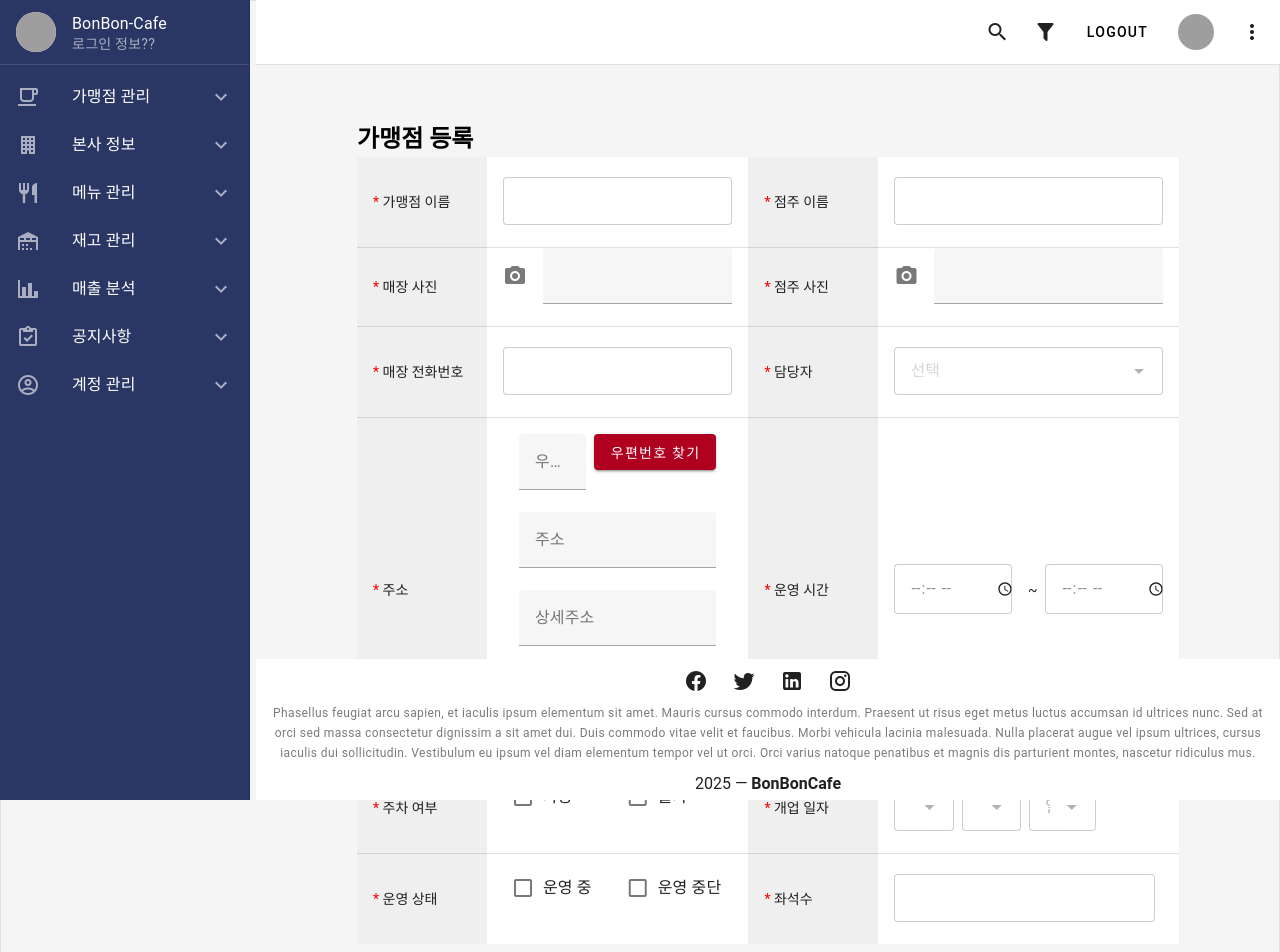
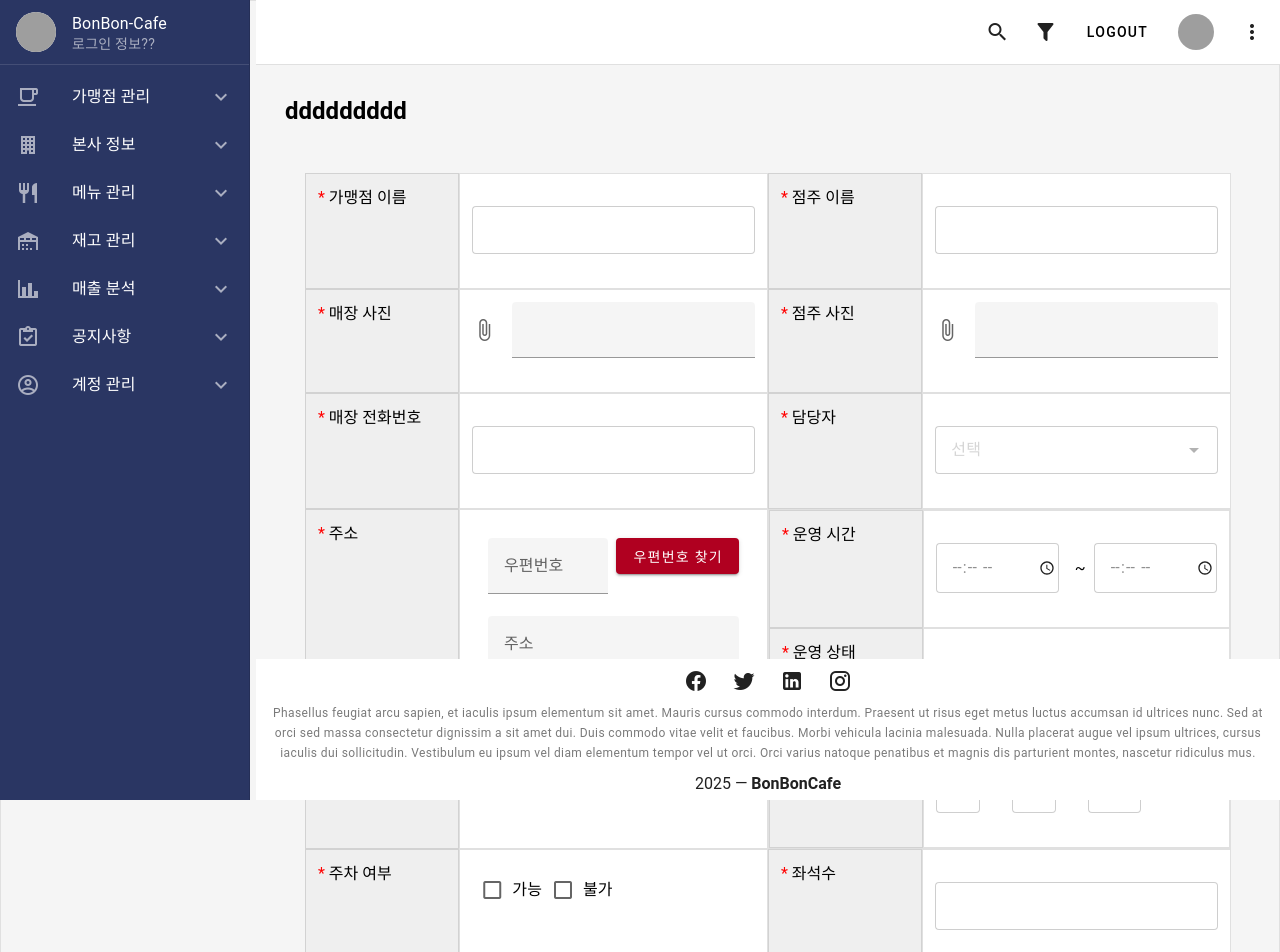
Before and after one commit to beyond-sw-camp/be13-fin-bonbon-BonBonCafe-FE, a Vue app in the folder bonbonCafe-page/: page /franchise-register in a window 1280 px wide. Shown: the top 952 px of the page. Built offline with nearby package versions, Linux system fonts and the light colour scheme; sample sign-in values are in the browser's storage; grey boxes are pictures that could not be loaded; what webfontloader would draw is missing.

Commit message:
[feat] franchse 등록 화면 구현중 (이제경)

```diff
--- a/bonbonCafe-page/src/components/franchise/FranchiseForm copy.vue
+++ /dev/null
@@ -1,344 +0,0 @@
- <!-- <template>
-    <form @submit.prevent="handleSubmit">
-        <v-table class="pa-0 d-flex">
-        <tbody>
-          <tr>
-            <td class=" thead-title tb-bg"><span class="required">* </span> 가맹점 이름</td>
-            <td class=""><input type="text"/></td>
-            <td class=" thead-title"><span class="required">* </span> 점주 이름</td>
-            <td class=""><input type="text"/></td>
-          </tr>
-          <tr>
-            <td class=" thead-title "><span class="required">* </span> 가맹점 사진</td>
-              <td colspan="1">
-                <div class="ma-5 upload-box">사진 올리기</div>
-                <input type="file" class="file-input" />
-              </td>
-            <td class=" thead-title"><span class="required">* </span> 점주 사진</td>
-            <td colspan="1">
-                <div class="upload-box">사진 올리기</div>
-                <input type="file" class="file-input" />
-              </td>
-          </tr>
-          <tr>
-            <td class=" thead-title"><span class="required">* </span> 가맹점 전화번호</td>
-            <td class=""><input type="tel"/></td>
-            <td class=" thead-title"><span class="required">* </span> 담당자</td>
-            <td>
-              <select>
-                <option disabled selected>선택</option>
-                <option>홍길동</option>
-              </select>
-            </td>
-          </tr>
-          <tr>
-            <td class="thead-title" rowspan="2"><span class="required">* </span>우편 번호</td>
-            <td rowspan="2">
-              <input type="text" />
-              <button class="search-btn">🔍</button>
-            </td>
-            <td class="thead-title">주차 가능</td>
-            <td>
-              <label><input type="checkbox" /> 가능</label>
-              <label><input type="checkbox" /> 불가</label>
-            </td>
-          </tr>
-          <tr>
-            <td class=" thead-title"><span class="required">* </span> 운영상태</td>
-            <td class="">ffff</td>
-          </tr>
-          <tr>
-
-            <td class=" thead-title"><span class="required">* </span> 운영 시간</td>
-            <td class="">ddd</td>
-          </tr>
-          <tr>
-            <td class=" thead-title"><span class="required">* </span> 개업 일자 </td>
-            <td>
-              <select> <option >년</option> </select>
-              <select> <option >월</option> </select>
-              <select> <option >일</option> </select>
-            </td>
-            <td class=" thead-title"> 좌석수</td>
-            <td><input type="number" /></td>
-          </tr>
-        </tbody>
-        </v-table>
-    </form>
-</template>
-
-
-<script setup>
-
-</script>
-<style scoped>
-.thead-title{
-  width: 120px;
-  max-width: 150px;
-  white-space: nowrap;
-  overflow: hidden;
-  text-overflow: ellipsis;
-  background-color: #efefef;
-}
-
-.franchise-register {
-  background: #fdfcf6;
-  padding: 30px;
-  font-family: 'Pretendard', sans-serif;
-}
-
-.title {
-  font-size: 24px;
-  font-weight: 800;
-  margin-bottom: 20px;
-  color: #1a1a1a;
-}
-
-.register-table {
-  width: 100%;
-  border-collapse: separate;
-  border-spacing: 0 10px;
-}
-
-.register-table td {
-  padding: 10px;
-  vertical-align: middle;
-}
-
-.register-table input,
-.register-table select {
-  padding: 6px 10px;
-  width: 100%;
-  box-sizing: border-box;
-  border: 1px solid #ccc;
-  border-radius: 8px;
-}
-
-.upload-box {
-  height: 200px;
-  border: 2px dashed #ccc;
-  text-align: center;
-  padding: 20px;
-  color: #aaa;
-  background-color: #efefef;
-  border-radius: 12px;
-  cursor: pointer;
-}
-
-.required {
-  color: red;
-}
-
-.search-btn {
-  margin-left: 4px;
-  background: #f1f1f1;
-  border: none;
-  padding: 6px 10px;
-  border-radius: 6px;
-  cursor: pointer;
-}
-
-.btn-wrap {
-  margin-top: 30px;
-  text-align: center;
-}
-
-.btn {
-  padding: 10px 30px;
-  margin: 0 10px;
-  font-weight: 600;
-  border-radius: 10px;
-  border: none;
-  cursor: pointer;
-}
-
-.submit {
-  background-color: #b59f78;
-  color: white;
-}
-
-.cancel {
-  background-color: #f1f1f1;
-  color: #333;
-}
-
-</style> -->
-
-
-<template>
-  <div class="franchise-register">
-    <!-- <h2 class="title">가맹점 등록</h2> -->
-
-    <v-table class="register-table">
-      <tbody>
-        <tr>
-          <td class="thead-title"><span class="required">* </span>가맹점 이름</td>
-          <td><input type="text" /></td>
-          <td class="thead-title"><span class="required">* </span>점주 이름</td>
-          <td><input type="text" /></td>
-        </tr>
-
-        <tr>
-          <td class="thead-title"><span class="required">* </span>매장 사진</td>
-          <td>
-            <div class="upload-box">사진 올리기</div>
-            <input type="file" class="file-input" />
-          </td>
-          <td class="thead-title"><span class="required">* </span>점주 사진</td>
-          <td>
-            <div class="upload-box">사진 올리기</div>
-            <input type="file" class="file-input" />
-          </td>
-        </tr>
-
-        <tr>
-          <td class="thead-title"><span class="required">* </span>매장 전화번호</td>
-          <td><input type="text" /></td>
-          <td class="thead-title"><span class="required">* </span>담당자</td>
-          <td>
-            <select>
-              <option disabled selected>선택</option>
-              <option>홍길동</option>
-            </select>
-          </td>
-        </tr>
-
-        <tr>
-          <td class="thead-title"><span class="required">* </span>우편 번호
-        </td>
-          <td>
-            <input type="text" />
-            <button class="search-btn">🔍</button>
-          </td>
-          <td class="thead-title">주차 가능</td>
-          <td>
-            <label><input type="checkbox" /> 가능</label>
-            <label><input type="checkbox" /> 불가</label>
-          </td>
-        </tr>
-
-        <tr>
-          <td class="thead-title">상세 주소</td>
-          <td colspan="3"><input type="text" style="width: 100%;" /></td>
-        </tr>
-
-        <!-- 사업자번호 제거됨 -->
-
-        <tr>
-          <td class="thead-title">개업 일자</td>
-          <td colspan="">
-            <v-select> <option>년</option> </v-select>
-            <v-select> <option>월</option> </v-select>
-            <v-select> <option>일</option> </v-select>
-          </td>
-           <td class="thead-title">운영 상태</td>
-            <td>
-              <label><input type="checkbox" /> 운영중</label>
-              <label><input type="checkbox" /> 운영 중단</label>
-            </td>
-        </tr>
-
-        <tr>
-          <td class="thead-title">좌석수</td>
-          <td><input type="number" /></td>
-          <td class="thead-title">운영 시간</td>
-          <td>
-            <input type="time" /> ~ <input type="time" />
-          </td>
-        </tr>
-
-      </tbody>
-    </v-table>
-
-  </div>
-</template>
-
-<style scoped>
-.franchise-register {
-  background-color: white;
-  /* padding: 0px; */
-  /* margin: 0%; */
-  /* font-family: 'Pretendard', sans-serif; */
-}
-
-.title {
-  font-size: 24px;
-  font-weight: 800;
-  margin-bottom: 20px;
-  color: #1a1a1a;
-}
-
-.thead-title{
-  width: 120px;
-  max-width: 150px;
-  white-space: nowrap;
-  overflow: hidden;
-  text-overflow: ellipsis;
-  background-color: #efefef;
-}
-.register-table {
-  width: 100%;
-  border-collapse: separate;
-  /* border-spacing: 0 10px; */
-}
-
-.register-table td {
-  padding: 10px;
-  vertical-align: middle;
-}
-
-.register-table input,
-.register-table select {
-  padding: 6px 10px;
-  width: 100%;
-  box-sizing: border-box;
-  border: 1px solid #ccc;
-  border-radius: 8px;
-}
-
-.upload-box {
-  border: 2px dashed #ccc;
-  text-align: center;
-  padding: 20px;
-  color: #aaa;
-  border-radius: 12px;
-  cursor: pointer;
-}
-
-.required {
-  color: red;
-}
-
-.search-btn {
-  margin-left: 4px;
-  background: #f1f1f1;
-  border: none;
-  padding: 6px 10px;
-  border-radius: 6px;
-  cursor: pointer;
-}
-
-.btn-wrap {
-  margin-top: 30px;
-  text-align: center;
-}
-
-.btn {
-  padding: 10px 30px;
-  margin: 0 10px;
-  font-weight: 600;
-  border-radius: 10px;
-  border: none;
-  cursor: pointer;
-}
-
-/* .submit {
-  background-color: #b59f78;
-  color: white;
-}
-
-.cancel {
-  background-color: #f1f1f1;
-  color: #333;
-} */
-</style>
--- a/bonbonCafe-page/src/components/franchise/FranchiseForm.vue
+++ b/bonbonCafe-page/src/components/franchise/FranchiseForm.vue
@@ -1,44 +1,51 @@
-
 <template>
-  <v-container class="pa-0">
-    <v-table class="franchise-register">
-      <tbody>
-        <tr>
-          <td class="title"><span class="required">*</span> 가맹점 이름</td>
-          <td>
+  <v-container class="franchise-register pa-8">
+    <v-row >
+      <v-col cols="2" class="headerCol border border-grey-lighten2"><span class="required">*</span> 가맹점 이름</v-col>
+      <v-col cols="4" class="bodyCol border border-grey-lighten2">
         <v-text-field
           density="comfortable"
           variant="outlined"
           class="textBox"
         />
-          </td>
-          <td class="title"><span class="required">*</span> 점주 이름</td>
-          <td>
+      </v-col>
+      <v-col cols="2" class="headerCol border border-grey-lighten2"><span class="required">*</span> 점주 이름</v-col>
+      <v-col cols="4" class="bodyCol border border-grey-lighten2">
         <v-text-field
           density="comfortable"
           variant="outlined"
           class="textBox"
         />
-          </td>
-        </tr>
-        <tr>
-          <td class="title"><span class="required">*</span> 매장 사진</td>
-          <td><v-file-input prepend-icon="mdi-camera" dense></v-file-input></td>
-          <td class="title"><span class="required">*</span> 점주 사진</td>
-          <td><v-file-input prepend-icon="mdi-camera" dense></v-file-input></td>
-        </tr>
-        <tr>
-          <td class="title"><span class="required">*</span> 매장 전화번호</td>
-          <td>
+      </v-col>
+    </v-row>
+
+
+    <v-row>
+      <v-col cols="2" class="headerCol border border-grey-lighten2"><span class="required">*</span> 매장 사진</v-col>
+      <v-col cols="4" class="bodyCol border border-grey-lighten2">
+        <v-file-input class="image"/>
+      </v-col>
+      <v-col cols="2" class="headerCol border border-grey-lighten2"><span class="required">*</span> 점주 사진</v-col>
+      <v-col  class="bodyCol border border-grey-lighten2">
+        <v-file-input class="image"/>
+      </v-col>
+    </v-row>
+
+
+
+
+    <v-row>
+      <v-col cols="2" class="headerCol border border-grey-lighten2"><span class="required">*</span> 매장 전화번호</v-col>
+      <v-col  class="bodyCol border border-grey-lighten2">
         <v-text-field
           type="tel"
           density="comfortable"
           variant="outlined"
           class=" textBox"
         />
-          </td>
-          <td class="title"><span class="required">*</span> 담당자</td>
-          <td>
+      </v-col>
+      <v-col cols="2" class="headerCol border border-grey-lighten2"><span class="required">*</span> 담당자</v-col>
+      <v-col  class="bodyCol border border-grey-lighten2">
         <v-select
           :items="['홍길동']"
           placeholder="선택"
@@ -46,15 +53,21 @@
           variant="outlined"
           class=" textBox"
         ></v-select>
-          </td>
-        </tr>
-        <tr>
-          <td class="title" ><span class="required">*</span> 주소</td>
-          <td colspan="" >
+      </v-col>
+    </v-row>
+
+
+    <v-row >
+      <v-col cols="2" class="headerCol border border-grey-lighten2" ><span class="required">*</span> 주소</v-col>
+      <v-col cols="4"  class="bodyCol border border-grey-lighten2">
         <KakaoAPI/>
-          </td>
-          <td class="title"><span class="required">*</span> 운영 시간</td>
-          <td colspan="3">
+      </v-col>
+
+
+      <v-col  class="bodyCol  border border-grey-lighten2">
+        <v-row >
+          <v-col cols="4" class="headerCol  border border-grey-lighten2"><span class="required">*</span> 운영 시간</v-col>
+          <v-col cols="8" class=" border border-grey-lighten2" >
             <div class="d-flex align-center">
               <v-text-field
                 type="time"
@@ -70,20 +83,22 @@
                 class=" textBox"
               />
             </div>
-          </td>
-        </tr>
+          </v-col>
+        </v-row>
+        <v-row>
+          <v-col cols="4" class="headerCol  border border-grey-lighten2"><span class="required">*</span> 운영 상태</v-col>
+          <v-col  cols="8" class=" border border-grey-lighten2">
+            <v-row no-gutters>
+              <v-col cols="6"><v-checkbox label="운영 중" value="운영중" dense></v-checkbox></v-col>
+              <v-col cols="6"><v-checkbox label="운영 중단" value="중단" dense></v-checkbox></v-col>
+            </v-row>
+          </v-col>
+        </v-row>
 
-        <tr>
-          <td class="title"><span class="required">*</span> 주차 여부</td>
-          <td>
-            <v-row no-gutters>
-              <v-col cols="6"><v-checkbox label="가능" value="가능"/></v-col>
-              <v-col cols="6"><v-checkbox label="불가" value="불가"/></v-col>
-            </v-row>
-          </td>
-          <td class="title"><span class="required">*</span> 개업 일자</td>
-          <td>
-            <v-row no-gutters>
+        <v-row>
+          <v-col cols="4" class="headerCol  border border-grey-lighten2 "><span class="required">*</span> 개업 일자</v-col>
+          <v-col  cols="8"  class="bodyCol  border border-grey-lighten2 ">
+            <v-row >
               <v-col cols="3">
                 <v-select
                   :items="['2023', '2024', '2025']"
@@ -111,119 +126,57 @@
                   density="comfortable"
                   variant="outlined"
                   class=" textBox"
-
                 />
               </v-col>
             </v-row>
-          </td>
-        </tr>
-        <tr>
-          <td class="title"><span class="required">*</span> 운영 상태</td>
-          <td>
+          </v-col>
+        </v-row>
+      </v-col>
+    </v-row>
+
+
+
+    <v-row >
+      <v-col cols="2" class="headerCol  border border-grey-lighten2"><span class="required">*</span> 주차 여부</v-col>
+      <v-col cols="4" class="bodyCol  border border-grey-lighten2">
         <v-row no-gutters>
-              <v-col cols="6"><v-checkbox label="운영 중" value="운영중" dense></v-checkbox></v-col>
-              <v-col cols="6"><v-checkbox label="운영 중단" value="중단" dense></v-checkbox></v-col>
+          <v-col cols="3"><v-checkbox label="가능" value="가능"/></v-col>
+          <v-col cols="3"><v-checkbox label="불가" value="불가"/></v-col>
         </v-row>
-          </td>
-          <td class="title"><span class="required">*</span> 좌석수</td>
-          <td>
+      </v-col>
+      <v-col cols="2" class="headerCol  border border-grey-lighten2"><span class="required">*</span> 좌석수</v-col>
+      <v-col cols="4"  class="bodyCol  border border-grey-lighten2">
         <v-text-field
           type="number"
           density="comfortable"
           variant="outlined"
-              class="mr-2 textBox"
+          class="textBox"
           dense
         />
-          </td>
-        </tr>
-      </tbody>
-    </v-table>
+      </v-col>
+    </v-row>
+
+
   </v-container>
 </template>
 
 <script setup>
 import KakaoAPI from './KakaoAPI.vue'
-import { ref, onMounted } from 'vue'
 
-// 주소 관련 변수들 선언
-const postcode = ref('')
-const address = ref('')
-const detailAddress = ref('')
-const extraAddress = ref('')
-const elementWrap = ref(null)
 
-// 페이지 마운트 후 스크립트 동적 삽입 (한 번만)
-onMounted(() => {
-  if (!window.daum?.Postcode) {
-    const script = document.createElement('script')
-    script.src = '//t1.daumcdn.net/mapjsapi/bundle/postcode/prod/postcode.v2.js'
-    script.async = true
-    document.head.appendChild(script)
-  }
-})
-
-function foldDaumPostcode() {
-  if (elementWrap.value) {
-    elementWrap.value.style.display = 'none'
-  }
-}
-
-function execDaumPostcode() {
-  const currentScroll = Math.max(document.body.scrollTop, document.documentElement.scrollTop)
-
-  new window.daum.Postcode({
-    oncomplete: function (data) {
-      let fullAddr = '' // 최종 주소
-      let extra = ''    // 참고항목
-
-      if (data.userSelectedType === 'R') {
-        fullAddr = data.roadAddress
-      } else {
-        fullAddr = data.jibunAddress
-      }
-
-      if (data.userSelectedType === 'R') {
-        if (data.bname !== '' && /[동|로|가]$/g.test(data.bname)) {
-          extra += data.bname
-        }
-        if (data.buildingName !== '' && data.apartment === 'Y') {
-          extra += (extra !== '' ? ', ' + data.buildingName : data.buildingName)
-        }
-        if (extra !== '') {
-          extra = ' (' + extra + ')'
-        }
-      }
-
-      postcode.value = data.zonecode
-      address.value = fullAddr
-      extraAddress.value = extra
-      detailAddress.value = ''
-
-      elementWrap.value.style.display = 'none'
-      document.body.scrollTop = currentScroll
-    },
-    onresize: function (size) {
-      elementWrap.value.style.height = size.height + 'px'
-    },
-    width: '100%',
-    height: '100%'
-  }).embed(elementWrap.value)
-
-  elementWrap.value.style.display = 'block'
-}
 </script>
 
+<style scoped>
 
-
-
-
-<style scoped>
-.franchise-register {
-  background-color: #ffffff;
+.franchise-register{
 }
-.title{
+.headerCol{
   background-color: #efefef;
   width: 130px;
+}
+.bodyCol{
+    background-color: #ffffff;
+
 }
 
 .required {
@@ -233,10 +186,6 @@ function execDaumPostcode() {
   color: gray;
   margin-top: 20px;
   margin-bottom: 0px;
-
 }
 
-td {
-  vertical-align: middle;
-}
 </style>
--- a/bonbonCafe-page/src/components/franchise/KakaoAPI.vue
+++ b/bonbonCafe-page/src/components/franchise/KakaoAPI.vue
@@ -4,9 +4,8 @@
         <v-text-field v-model="postcode" label="우편번호" readonly class="mr-2"/>
         <v-btn @click="execDaumPostcode" color="error" class="mb-4">우편번호 찾기</v-btn>
     </div>
-        <v-text-field v-model="address" label="주소" readonly />
-        <v-text-field v-model="detailAddress" label="상세주소" />
-        <v-text-field v-model="extraAddress" label="참고항목" readonly />
+    <v-text-field v-model="address" label="주소" readonly />
+    <v-text-field v-model="detailAddress" label="상세주소" />
 
     <!-- 카카오 주소 검색 레이어 -->
     <div id="layer" style="display:none;position:fixed;overflow:hidden;z-index:999;-webkit-overflow-scrolling:touch;">
@@ -27,7 +26,6 @@ import { ref, onMounted } from 'vue'
 const postcode = ref('')
 const address = ref('')
 const detailAddress = ref('')
-const extraAddress = ref('')
 
 let element_layer = null
 
@@ -45,27 +43,11 @@ function execDaumPostcode() {
   new window.daum.Postcode({
     oncomplete: function (data) {
       let addr = ''
-      let extra = ''
 
       if (data.userSelectedType === 'R') {
         addr = data.roadAddress
       } else {
         addr = data.jibunAddress
-      }
-
-      if (data.userSelectedType === 'R') {
-        if (data.bname !== '' && /[동|로|가]$/g.test(data.bname)) {
-          extra += data.bname
-        }
-        if (data.buildingName !== '' && data.apartment === 'Y') {
-          extra += (extra !== '' ? ', ' + data.buildingName : data.buildingName)
-        }
-        if (extra !== '') {
-          extra = ` (${extra})`
-        }
-        extraAddress.value = extra
-      } else {
-        extraAddress.value = ''
       }
 
       postcode.value = data.zonecode
--- a/bonbonCafe-page/src/views/franchise/FranchiseRegister.vue
+++ b/bonbonCafe-page/src/views/franchise/FranchiseRegister.vue
@@ -1,11 +1,12 @@
 <template>
-  <div class="ma-15 mt-4 pa-10">
-    <h2>가맹점 등록</h2>
-
-    <div>
+  <v-container>
+      <v-col>
+        <h2>ddddddddd</h2>
+      </v-col>
+      <v-col>
         <FranchiseForm />
-    </div>
-    <div class="btnBox">
+      </v-col>
+      <v-col class="btnBox">
         <v-btn
           rounded="xl"
           color="#D8DBBD"
@@ -24,8 +25,8 @@
         >
           뒤로가기
         </v-btn>
-    </div>
-  </div>
+      </v-col>
+  </v-container>
 
 
 
```
Lines whose indentation alone changed are shown as unchanged.
